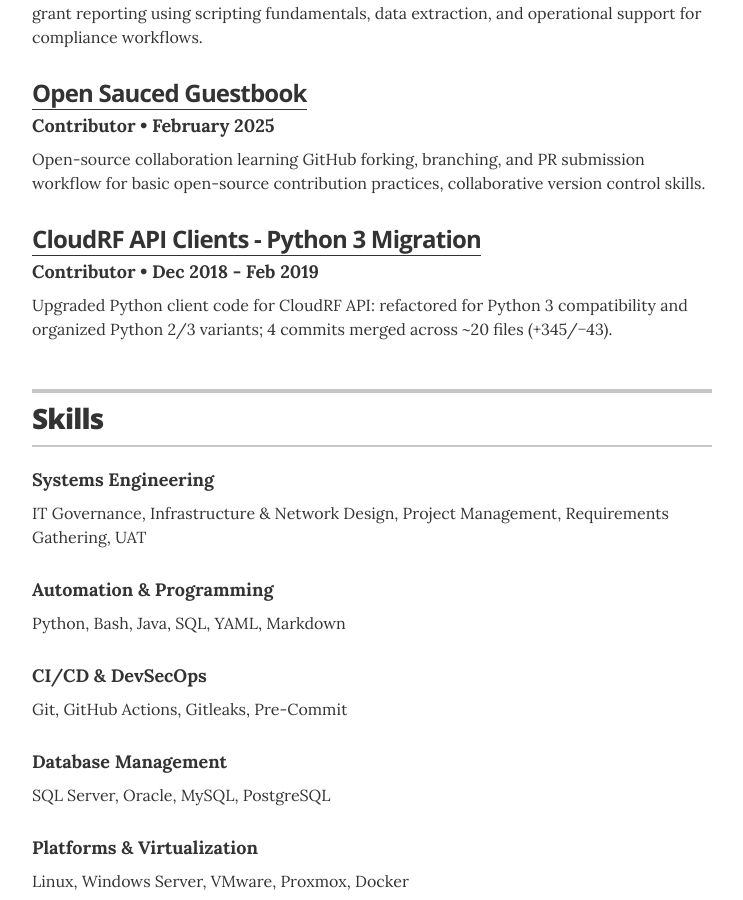
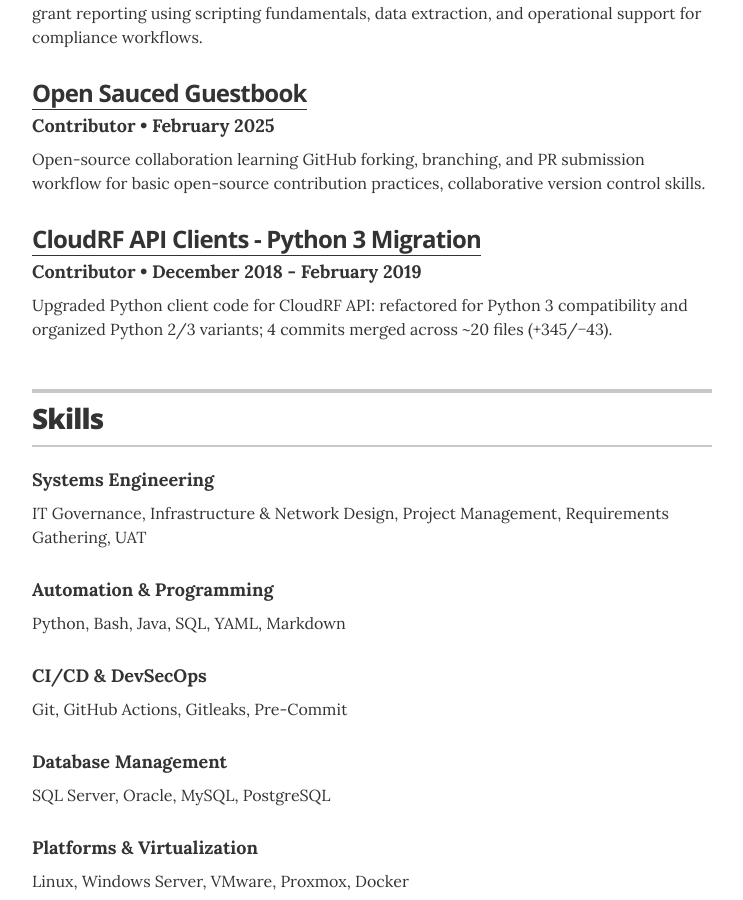
Before and after one commit to crow50/ernest-portfolio, a Jekyll site: the page built from portfolio-site/index.html, in a window 1280 px wide and 900 px high, scrolled down 1109 px. Shown: the whole window, without its empty margins (268-1011 px from the left). Built offline with Jekyll 4.4.1, drawn with Linux system fonts in a browser that asks for light colours.

Commit message:
Update portfolio-site/_data/projects.yml
Co-authored-by: Copilot <175728472+Copilot@users.noreply.github.com>
Signed-off-by: Ernest Baker <crow50@users.noreply.github.com>

```diff
--- a/portfolio-site/_data/projects.yml
+++ b/portfolio-site/_data/projects.yml
@@ -26,6 +26,6 @@
 
 - project: "CloudRF API Clients - Python 3 Migration"
   role: "Contributor"
-  duration: "Dec 2018 - Feb 2019"
+  duration: "December 2018 - February 2019"
   url: "https://github.com/Cloud-RF/CloudRF-API-clients/pull/2"
   description: "Upgraded Python client code for CloudRF API: refactored for Python 3 compatibility and organized Python 2/3 variants; 4 commits merged across ~20 files (+345/−43)."
```
